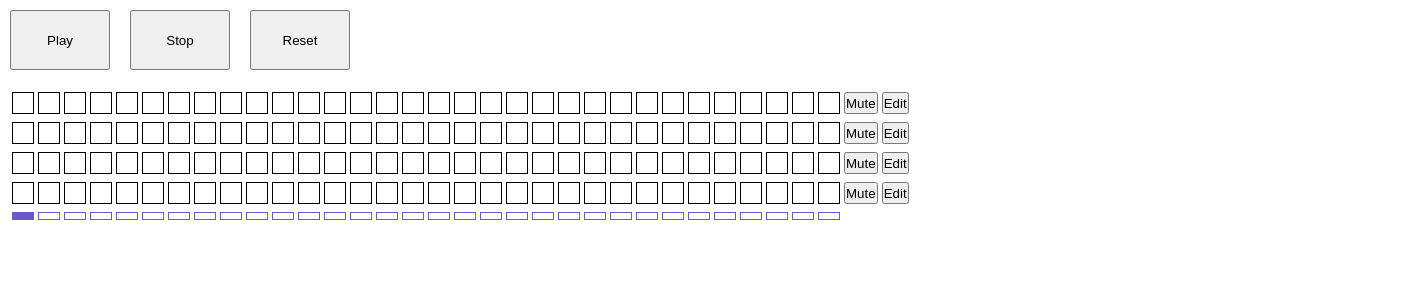
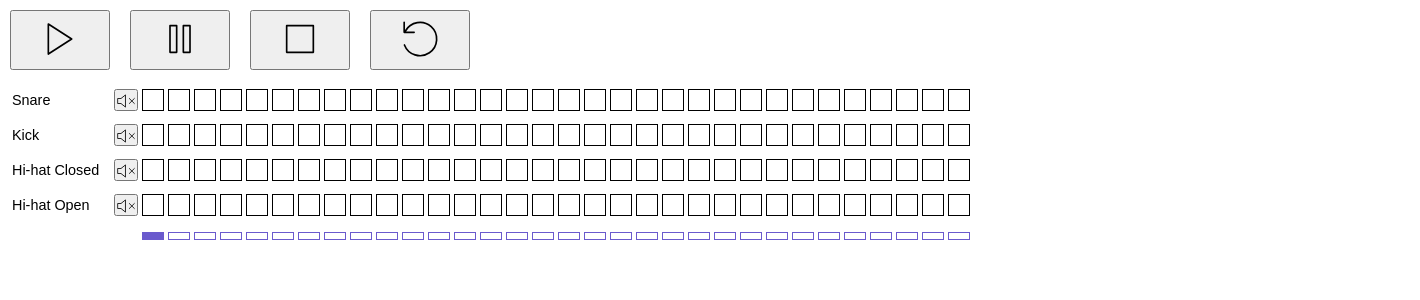
Before and after one commit to ricardopresto/drumVue, a Vue app: page / in a window 1280 px wide. Shown: the top 300 px of the page, 1420 px wide, since content can reach past the window. Built offline with nearby package versions, Linux system fonts and the light colour scheme.

Commit message:
added svg icons and selected track highlighting

```diff
--- a/src/App.vue
+++ b/src/App.vue
@@ -2,6 +2,7 @@
   <div>
     <Controls
       @play-function="playFunction"
+      @pause-function="pauseFunction"
       @stop-function="stopFunction"
       @reset-function="resetFunction"
     />
@@ -12,6 +13,8 @@
       @mute-click="trackMute(track)"
       @edit-click="editTrack(track)"
       :trackArray="trackArrays[track]"
+      :trackName="trackNames[track]"
+      :class="{selected: currentTrackNumber == track}"
     />
     <Counter :position="position" />
     <Edit
@@ -41,6 +44,7 @@ export default {
     return {
       totalTracks: 4,
       trackArrays: [],
+      trackNames: ["Snare", "Kick", "Hi-hat Closed", "Hi-hat Open"],
       audioFiles: [
         new Audio(require("./sounds/snare.mp3")),
         new Audio(require("./sounds/kick.mp3")),
@@ -52,7 +56,8 @@ export default {
       loop: null,
       speed: 14,
       playing: false,
-      currentTrackNumber: 0
+      paused: false,
+      currentTrackNumber: null
     };
   },
   mounted() {
@@ -83,7 +88,7 @@ export default {
               }
             });
           }
-          elapsed++;
+          this.paused ? null : elapsed++;
 
           if (elapsed == 320) {
             elapsed = 0;
@@ -93,10 +98,14 @@ export default {
       }
       this.playing = true;
     },
+    pauseFunction() {
+      this.paused = !this.paused;
+    },
     stopFunction() {
       clearInterval(this.loop);
       this.position = 0;
       this.playing = false;
+      this.paused = false;
     },
     trackPlay(track, vol) {
       this.audioFiles[track].currentTime = 0;
@@ -157,4 +166,7 @@ export default {
   padding: 0;
   margin: 0;
 }
+.selected {
+  background-color: lightgrey;
+}
 </style>
--- a/src/components/Controls.vue
+++ b/src/components/Controls.vue
@@ -1,8 +1,62 @@
 <template>
   <div>
-    <button @click="$emit('play-function')">Play</button>
-    <button @click="$emit('stop-function')">Stop</button>
-    <button @click="$emit('reset-function')">Reset</button>
+    <button @click="$emit('play-function')">
+      <svg
+        width="40"
+        height="40"
+        viewBox="0 0 24 24"
+        fill="none"
+        stroke="#000000"
+        stroke-width="1"
+        stroke-linecap="round"
+        stroke-linejoin="round"
+      >
+        <polygon points="5 3 19 12 5 21 5 3" />
+      </svg>
+    </button>
+    <button @click="$emit('pause-function')">
+      <svg
+        width="40"
+        height="40"
+        viewBox="0 0 24 24"
+        fill="none"
+        stroke="#000000"
+        stroke-width="1"
+        stroke-linecap="round"
+        stroke-linejoin="round"
+      >
+        <rect x="6" y="4" width="4" height="16" />
+        <rect x="14" y="4" width="4" height="16" />
+      </svg>
+    </button>
+    <button @click="$emit('stop-function')">
+      <svg
+        width="40"
+        height="40"
+        viewBox="0 0 24 24"
+        fill="none"
+        stroke="#000000"
+        stroke-width="1"
+        stroke-linecap="round"
+        stroke-linejoin="round"
+      >
+        <rect x="4" y="4" width="16" height="16" />
+      </svg>
+    </button>
+    <button @click="$emit('reset-function')">
+      <svg
+        width="40"
+        height="40"
+        viewBox="0 0 24 24"
+        fill="none"
+        stroke="#000000"
+        stroke-width="1"
+        stroke-linecap="round"
+        stroke-linejoin="round"
+      >
+        <path d="M2.5 2v6h6M2.66 15.57a10 10 0 1 0 .57-8.38" />
+      </svg>
+    </button>
   </div>
 </template>
 
--- a/src/components/Counter.vue
+++ b/src/components/Counter.vue
@@ -18,12 +18,14 @@ export default {
   margin: 10px;
   display: flex;
   flex-direction: row;
+  margin-left: 140px;
 }
 #box {
   width: 20px;
   height: 6px;
   margin: 2px;
   display: inline-block;
+  flex-shrink: 0;
   border: 1px solid slateblue;
 }
 .current {
--- a/src/components/Edit.vue
+++ b/src/components/Edit.vue
@@ -29,6 +29,7 @@ export default {
   flex-direction: row;
   width: 100%;
   margin: 10px;
+  margin-left: 140px;
 }
 .hidden {
   visibility: hidden;
--- a/src/components/EditBox.vue
+++ b/src/components/EditBox.vue
@@ -5,9 +5,35 @@
         <div id="volumeInner" ref="volumeInner"></div>
       </div>
       <div>
-        <div class="timeShift" id="push" @click="pushClick">-</div>
+        <div class="timeShift" id="push" @click="pushClick">
+          <svg
+            width="20"
+            height="20"
+            viewBox="0 0 24 24"
+            fill="none"
+            stroke="#000000"
+            stroke-width="2"
+            stroke-linecap="round"
+            stroke-linejoin="round"
+          >
+            <path d="M15 18l-6-6 6-6" />
+          </svg>
+        </div>
         <div class="timeShift" id="adjustedTime">{{timeShifted}}</div>
-        <div class="timeShift" id="pull" @click="pullClick">+</div>
+        <div class="timeShift" id="pull" @click="pullClick">
+          <svg
+            width="20"
+            height="20"
+            viewBox="0 0 24 24"
+            fill="none"
+            stroke="#000000"
+            stroke-width="2"
+            stroke-linecap="round"
+            stroke-linejoin="round"
+          >
+            <path d="M9 18l6-6-6-6" />
+          </svg>
+        </div>
       </div>
     </div>
   </div>
--- a/src/components/Track.vue
+++ b/src/components/Track.vue
@@ -1,6 +1,23 @@
 <template>
   <div>
     <div id="container">
+      <div id="trackInfo">
+        <div id="name" @click="editClick">{{trackName}}</div>
+        <button id="mute" @click="muteClick" :class="{ muted: muted }">
+          <svg
+            width="20"
+            height="20"
+            viewBox="0 0 24 24"
+            fill="none"
+            stroke="#000000"
+            stroke-width="1"
+            stroke-linecap="round"
+            stroke-linejoin="round"
+          >
+            <path d="M11 5L6 9H2v6h4l5 4zM22 9l-6 6M16 9l6 6" />
+          </svg>
+        </button>
+      </div>
       <div
         v-for="beat in trackArray"
         :key="beat.index"
@@ -8,8 +25,6 @@
         class="box"
         :class="{ select: beat.time != null }"
       ></div>
-      <button id="mute" @click="muteClick" :class="{ muted: muted }">Mute</button>
-      <button id="edit" @click="editClick">Edit</button>
     </div>
   </div>
 </template>
@@ -19,10 +34,11 @@ export default {
   name: "Track",
   data() {
     return {
-      muted: false
+      muted: false,
+      isCurrentTrack: false
     };
   },
-  props: ["trackArray"],
+  props: ["trackArray", "trackName"],
   methods: {
     muteClick() {
       this.$emit("mute-click");
@@ -38,22 +54,37 @@ export default {
 <style scoped>
 #container {
   width: 100%;
-  height: 20px;
-  margin: 10px;
+  height: 30px;
+  margin: 5px 10px;
   display: flex;
   flex-direction: row;
-  align-content: center;
+  align-items: center;
+}
+#trackInfo {
+  display: flex;
+  flex-direction: row;
+  justify-content: flex-end;
+  align-items: center;
+  flex-shrink: 0;
+  width: 130px;
 }
 .box {
   width: 20px;
   height: 20px;
   margin: 2px;
   display: inline-block;
+  flex-shrink: 0;
   border: 1px solid black;
 }
 button {
   margin: 2px;
   height: 22px;
+}
+#name {
+  width: 100px;
+  font-family: Arial, Helvetica, sans-serif;
+  font-size: 0.9em;
+  cursor: default;
 }
 .muted {
   background-color: red;
```
